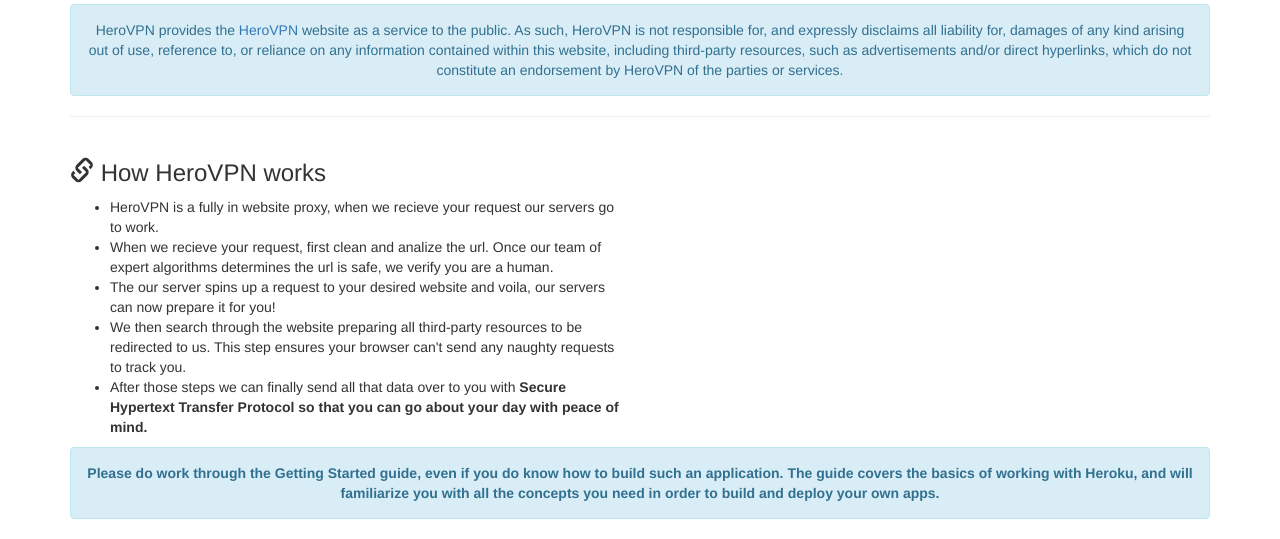
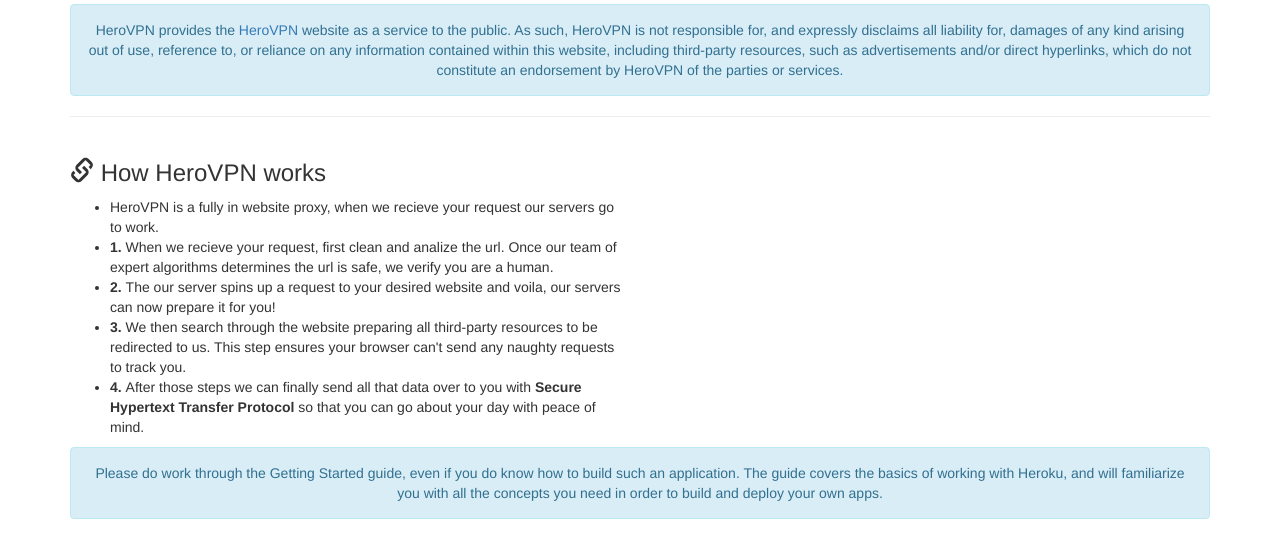
Before and after one commit to idkthing/HeroVPN, a Django app: page / in a window 1280 px wide. Shown: the part 563-1102 px from the top of the page. Run offline with Django 3.2, Linux system fonts and the light colour scheme; some libraries are stand-ins or nearby versions.

Commit message:
Update index.html

```diff
--- a/hello/templates/index.html
+++ b/hello/templates/index.html
@@ -27,10 +27,10 @@
       <ul>
         <li>HeroVPN is a fully in website proxy, when we recieve your request our servers go to work.</li>
 
-        <li>When we recieve your request, first clean and analize the url. Once our team of expert algorithms determines the url is safe, we verify you are a human.</li>
-        <li>The our server spins up a request to your desired website and voila, our servers can now prepare it for you!</li>
-        <li>We then search through the website preparing all third-party resources to be redirected to us. This step ensures your browser can't send any naughty requests to track you.</li>
-        <li>After those steps we can finally send all that data over to you with <b>Secure Hypertext Transfer Protocol<b/> so that you can go about your day with peace of mind.</li>
+        <li><b>1. </b>When we recieve your request, first clean and analize the url. Once our team of expert algorithms determines the url is safe, we verify you are a human.</li>
+        <li><b>2. </b>The our server spins up a request to your desired website and voila, our servers can now prepare it for you!</li>
+        <li><b>3. </b>We then search through the website preparing all third-party resources to be redirected to us. This step ensures your browser can't send any naughty requests to track you.</li>
+        <li><b>4. </b>After those steps we can finally send all that data over to you with <b>Secure Hypertext Transfer Protocol</b> so that you can go about your day with peace of mind.</li>
       </ul>
     </div>
   </div> <!-- row -->
```
